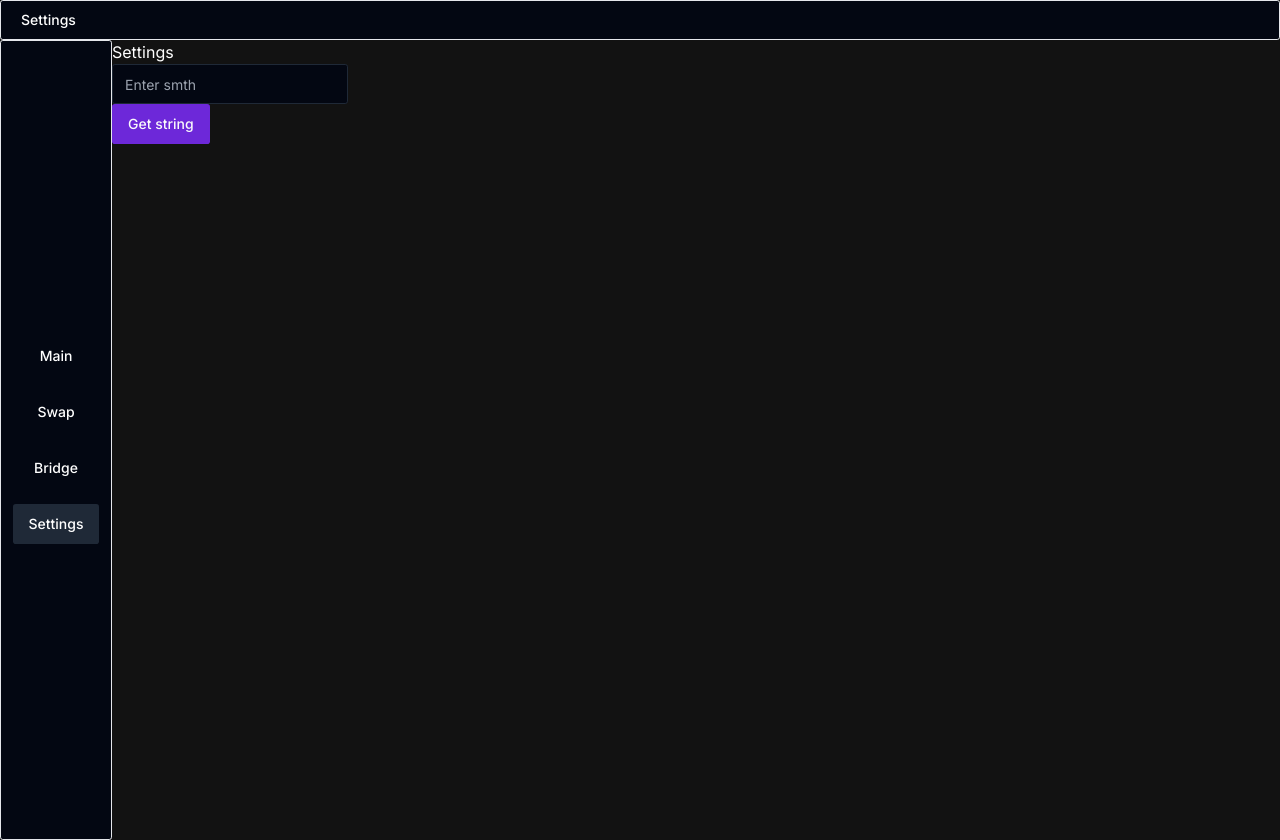
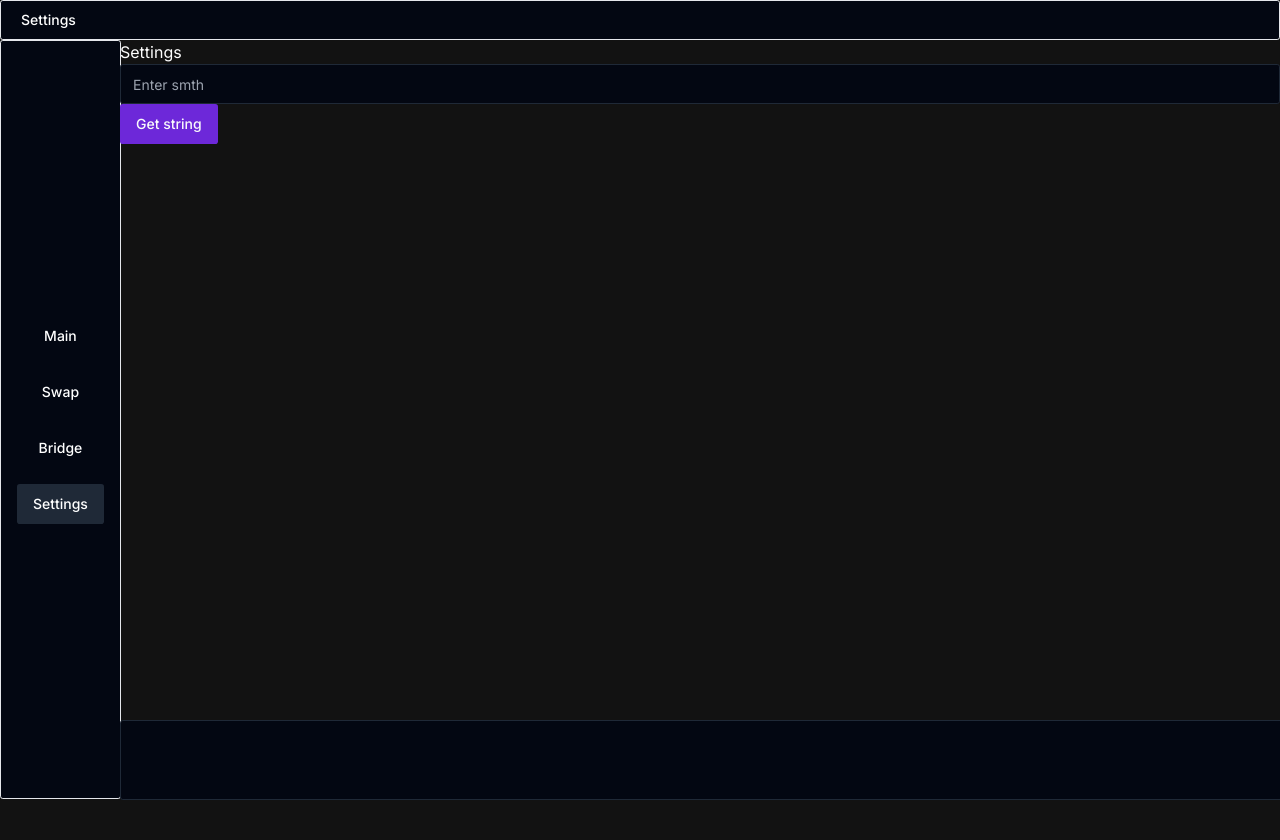
Before and after one commit to pesiq/crypto_bot, a Next.js app: page /starknet/settings in a window 1280 px wide. After the commit the page ends 800 px from the top, so only its background shows below. Built offline with nearby package versions, Linux system fonts and the light colour scheme.

Commit message:
UI impovemets

```diff
--- a/app/layout.tsx
+++ b/app/layout.tsx
@@ -4,6 +4,7 @@
 import { ThemeProvider } from '@/components/theme-provider'
 import { Dashboard } from '@/components/dashboard'
 import { Sidebar } from '@/components/sidebar'
+import { cn } from '@/lib/utils'
 
 
 const inter = Inter({ subsets: ['latin', 'cyrillic'] })
@@ -19,7 +20,12 @@
 export default function RootLayout({ children }: { children: React.ReactNode }) {
   return (
     <html lang="en">
-      <body className={inter.className}>
+      <body className={
+        cn(
+          inter.className,
+          ""
+        )
+      }>
         <ThemeProvider
           attribute='class'
           defaultTheme='dark'
--- a/app/starknet/bridge/page.tsx
+++ b/app/starknet/bridge/page.tsx
@@ -1,10 +1,10 @@
-
-import { InputBox } from "@/components/input-box"
 
 
 
 export default function Bridge(){
     return(
+        <>
         <h1> BRIDGE </h1>
+        </>
     )
 }
--- a/app/starknet/layout.tsx
+++ b/app/starknet/layout.tsx
@@ -1,7 +1,9 @@
+"use client"
 
 import { Dashboard } from "@/components/dashboard"
 import { Sidebar } from "@/components/sidebar"
-
+import { Textarea } from "@/components/ui/textarea"
+// import { LogPanel } from "@/components/log-panel"
 
 const sidebarNavItems = [
     {
@@ -24,20 +26,27 @@
 
 
   export default function RootLayout({ children }: { children: React.ReactNode }) {
-    return (
-        <div>
+
+    return(
+      <div className="h-screen overflow-hidden">
           <div>
-              <Dashboard/>
+            <Dashboard />
+          </div>
+          <div className="flex">
+            <div className="flex left-0 w-28 h-[calc(100vh-41px)]">
+              <Sidebar items={sidebarNavItems} className="flex-col h-fill"/>
             </div>
-            <div className="flex">
-            <div className="">
-              <Sidebar
-              items={sidebarNavItems}
-              className="left-0 w-28 flex flex-col h-screen"
-              />
+              <div className="flex flex-col h-[calc(100vh-41px)] overflow-hidden ml-2 w-full">
+
+                <div className="h-min overflow-y-scroll">
+                  {children}
+                </div>
+                <div className="flex fixed bottom-0 w-[94%] hover:h-3/5">
+                  <Textarea className=""
+                  contentEditable="false"/>
+                </div>
             </div>
-            <div>{children}</div>
-            </div>
-        </div>
+          </div>
+      </div>
     )
   }
--- a/components/log-panel.tsx
+++ b/components/log-panel.tsx
@@ -1,11 +1,14 @@
 
-
+import { Textarea } from "./ui/textarea"
 
 export function LogPanel () {
 
     return (
         <>
-
+            <Textarea
+                id="LogOutput"
+                contentEditable="false"
+            />
         </>
     )
 }
--- /dev/null
+++ b/components/ui/textarea.tsx
@@ -0,0 +1,24 @@
+import * as React from "react"
+
+import { cn } from "@/lib/utils"
+
+export interface TextareaProps
+  extends React.TextareaHTMLAttributes<HTMLTextAreaElement> {}
+
+const Textarea = React.forwardRef<HTMLTextAreaElement, TextareaProps>(
+  ({ className, ...props }, ref) => {
+    return (
+      <textarea
+        className={cn(
+          "flex min-h-[80px] w-full rounded-md border border-input bg-background px-3 py-2 text-sm ring-offset-background placeholder:text-muted-foreground focus-visible:outline-none focus-visible:ring-2 focus-visible:ring-ring focus-visible:ring-offset-2 disabled:cursor-not-allowed disabled:opacity-50",
+          className
+        )}
+        ref={ref}
+        {...props}
+      />
+    )
+  }
+)
+Textarea.displayName = "Textarea"
+
+export { Textarea }
--- a/src-tauri/tauri.conf.json
+++ b/src-tauri/tauri.conf.json
@@ -7,7 +7,7 @@
   },
   "package": {
     "productName": "Air Drop Bot",
-    "version": "0.0.1"
+    "version": "0.0.2"
   },
   "tauri": {
     "allowlist": {
```
